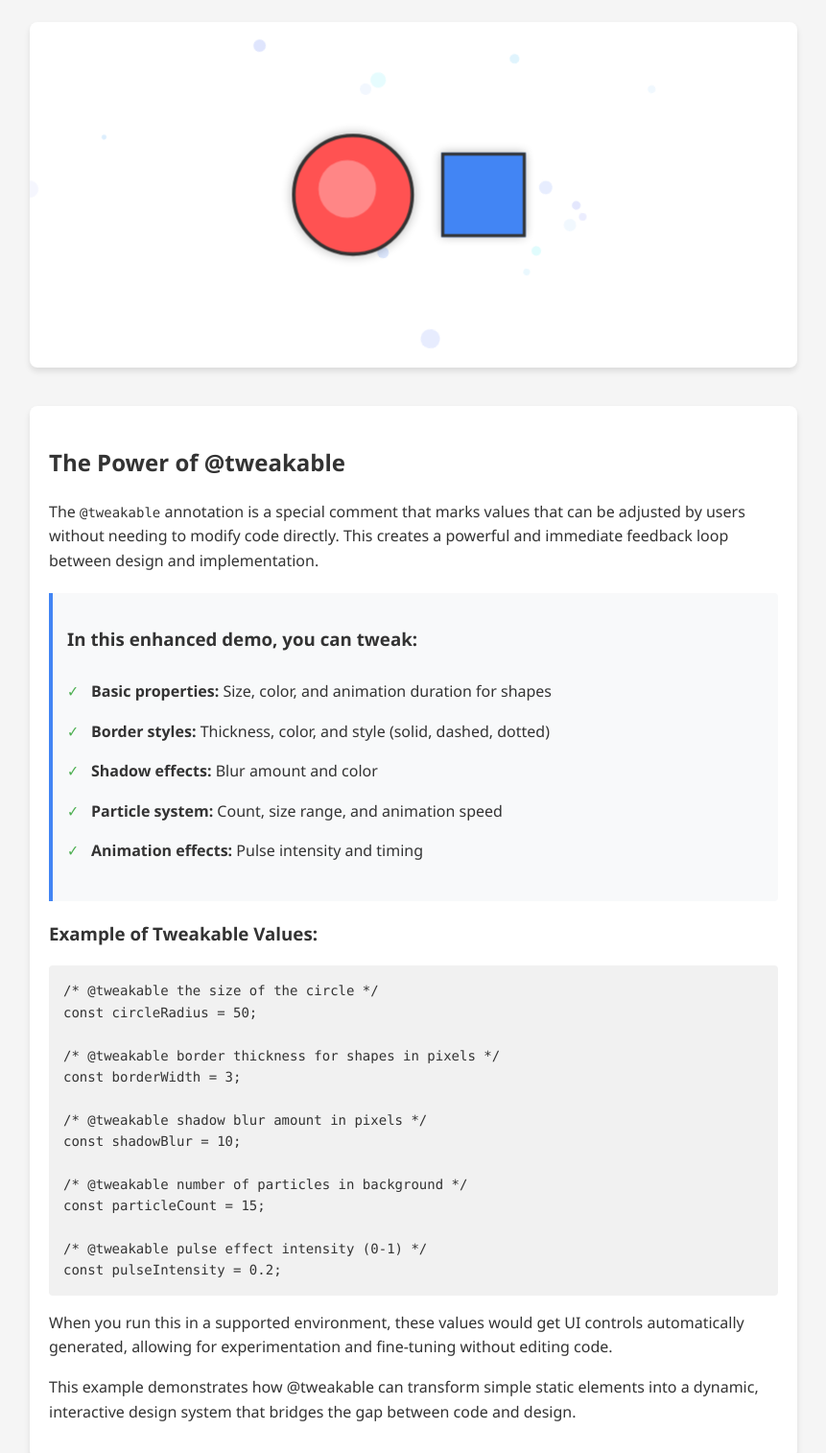
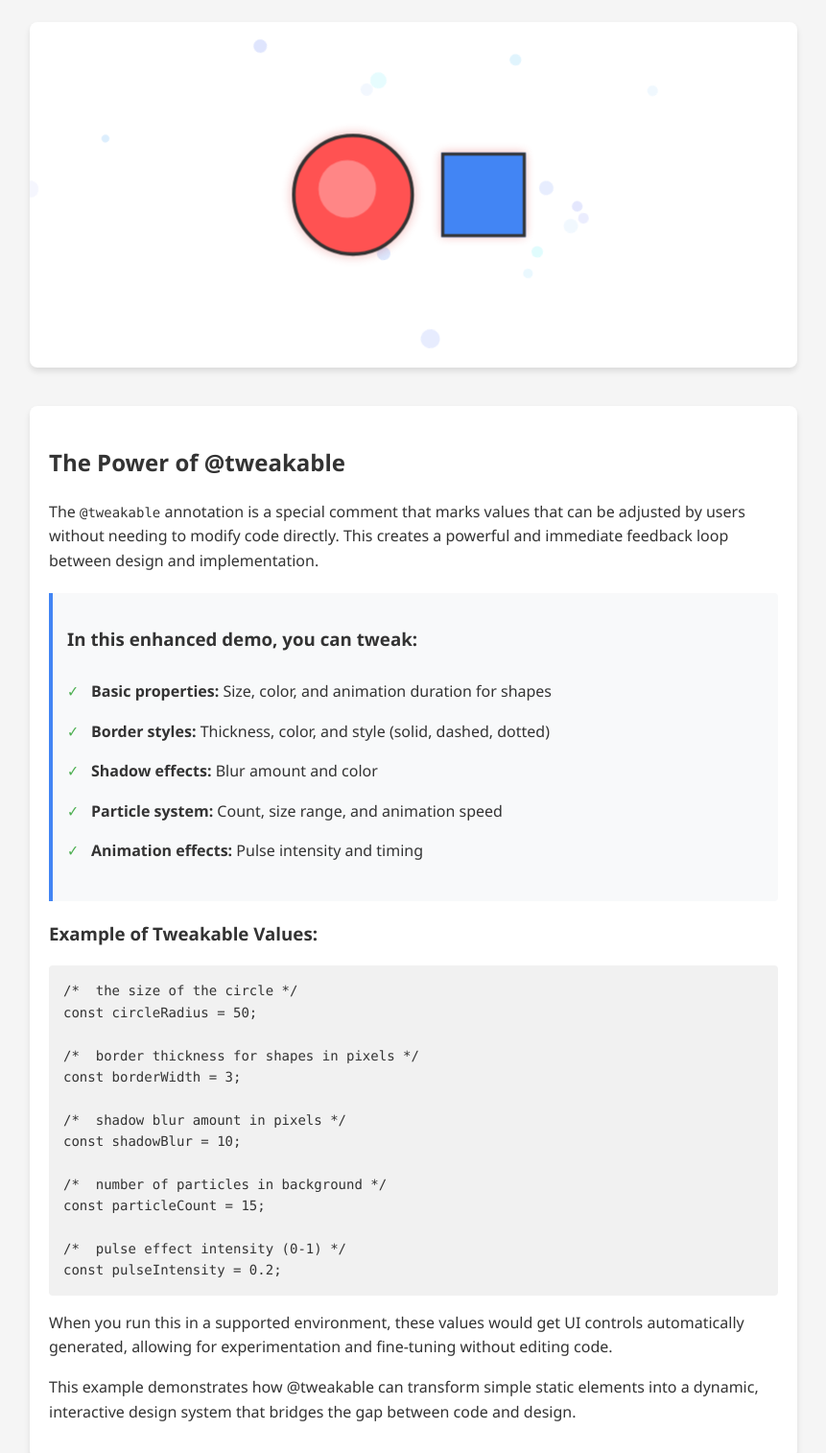
Before and after one commit to websimapi/websim-tweakable-values-demo, a plain HTML site: page index.html in a window 1280 px wide. Shown: the part 100-1614 px from the top of the page at 96% size, without its empty margins (209-1070 px from the left). Drawn offline with Linux system fonts and the light colour scheme.

Commit message:
v3: <manual-edit>

```diff
--- a/config.js
+++ b/config.js
@@ -1,41 +1,41 @@
-/* @tweakable the size of the circle */
+/*  the size of the circle */
 export const circleRadius = 50;
 
-/* @tweakable the color of the circle */
+/*  the color of the circle */
 export const circleColor = "#ff5252";
 
-/* @tweakable the size of the square */
+/*  the size of the square */
 export const squareSize = 80;
 
-/* @tweakable the color of the square */
+/*  the color of the square */
 export const squareColor = "#4285f4";
 
-/* @tweakable animation duration in seconds */
+/*  animation duration in seconds */
 export const animationDuration = 0.3;
 
-/* @tweakable border thickness for shapes in pixels */
+/*  border thickness for shapes in pixels */
 export const borderWidth = 3;
 
-/* @tweakable border color for shapes */
+/*  border color for shapes */
 export const borderColor = "#333333";
 
-/* @tweakable border style (solid, dashed, dotted) */
+/*  border style (solid, dashed, dotted) */
 export const borderStyle = "solid";
 
-/* @tweakable shadow blur amount in pixels */
+/*  shadow blur amount in pixels */
 export const shadowBlur = 10;
 
-/* @tweakable shadow color */
-export const shadowColor = "rgba(0,0,0,0.3)";
+/*  shadow color */
+export const shadowColor = "rgba(216, 14, 14, 0.3)";
 
-/* @tweakable number of particles in background */
+/*  number of particles in background */
 export const particleCount = 15;
 
-/* @tweakable particle size range */
-export const particleSize = {min: 5, max: 20};
+/*  particle size range */
+export const particleSize = {min: 8, max: 20};
 
-/* @tweakable background effect speed */
+/*  background effect speed */
 export const bgEffectSpeed = 2;
 
-/* @tweakable pulse effect intensity (0-1) */
+/*  pulse effect intensity (0-1) */
 export const pulseIntensity = 0.2;
--- a/index.html
+++ b/index.html
@@ -29,19 +29,19 @@
             </div>
 
             <h3>Example of Tweakable Values:</h3>
-            <pre><code>/* @tweakable the size of the circle */
+            <pre><code>/*  the size of the circle */
 const circleRadius = 50;
 
-/* @tweakable border thickness for shapes in pixels */
+/*  border thickness for shapes in pixels */
 const borderWidth = 3;
 
-/* @tweakable shadow blur amount in pixels */
+/*  shadow blur amount in pixels */
 const shadowBlur = 10;
 
-/* @tweakable number of particles in background */
+/*  number of particles in background */
 const particleCount = 15;
 
-/* @tweakable pulse effect intensity (0-1) */
+/*  pulse effect intensity (0-1) */
 const pulseIntensity = 0.2;</code></pre>
 
             <p>When you run this in a supported environment, these values would get UI controls automatically generated, allowing for experimentation and fine-tuning without editing code.</p>
```
